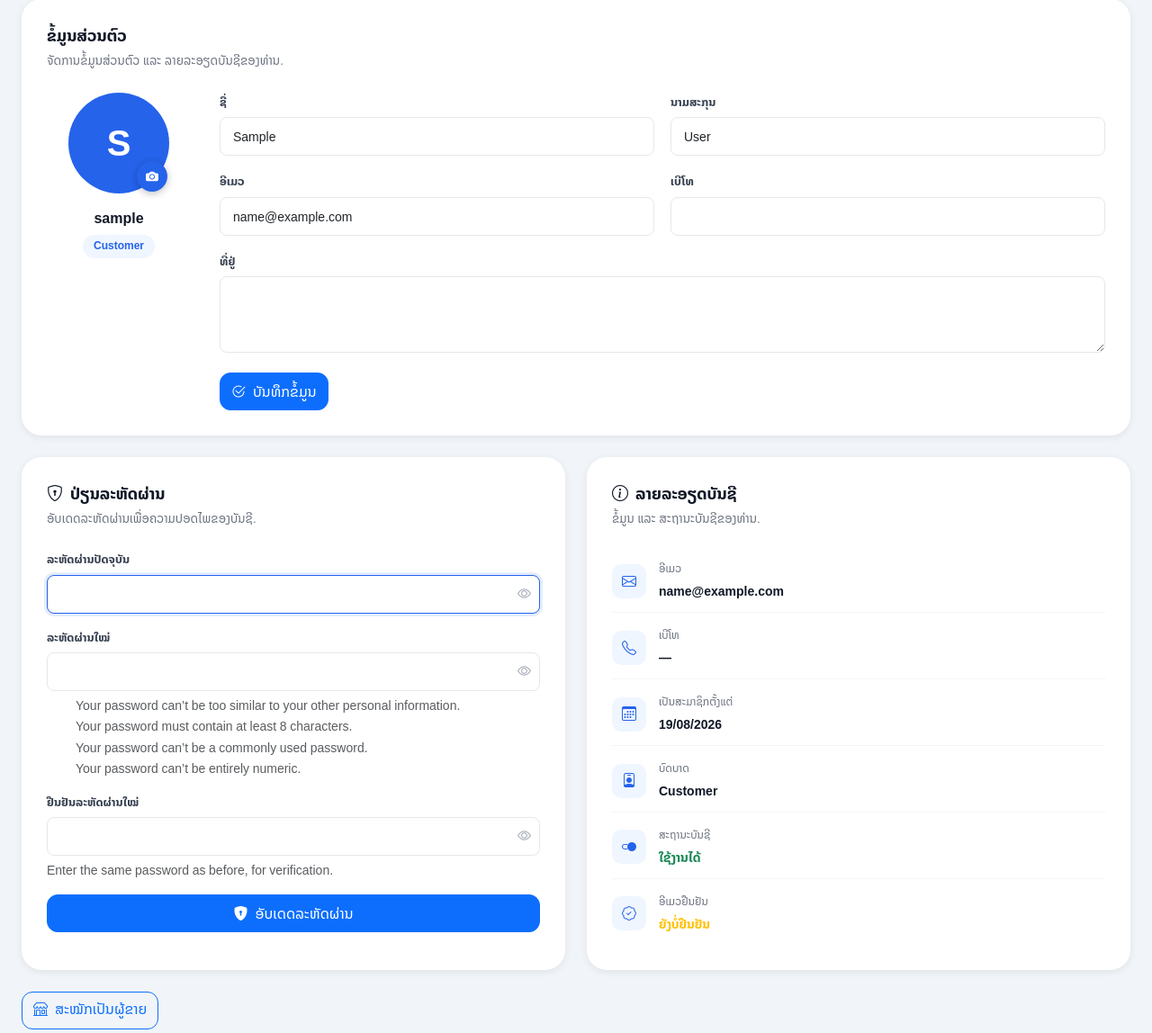
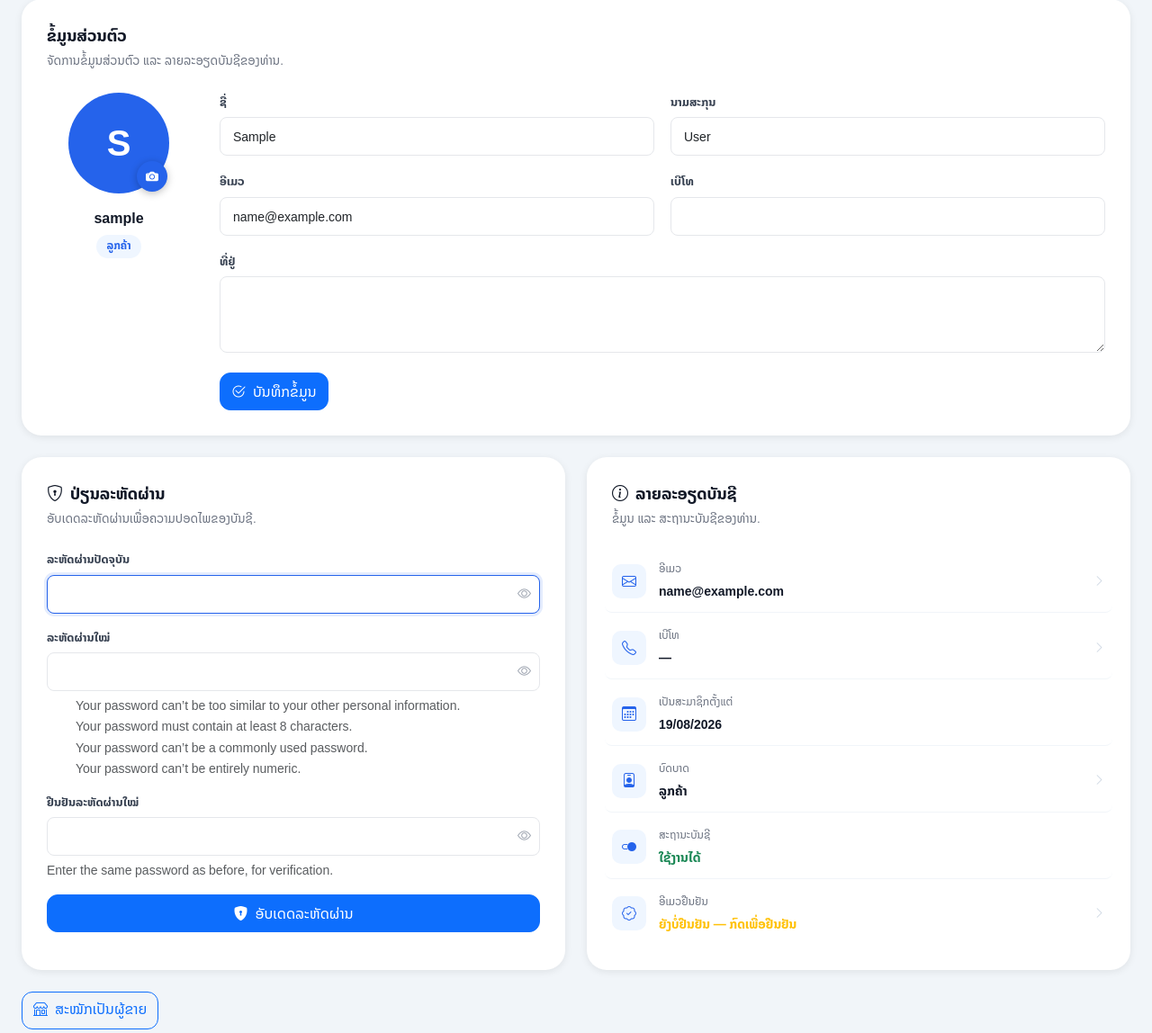
Before and after one commit to tswbxiongmusic-sys/marketplace-project, a Django app: page /accounts/profile/ in a window 1280 px wide. Shown: the part 221-1369 px from the top of the page at 90% size. Run offline with Django 5.2, Linux system fonts and the light colour scheme; the visitor is signed in with stand-in values (Sample User, id 1); data comes from the database, SQL or seed files in the repository; data that the repository does not hold is empty.

Commit message:
Make account detail rows clickable where a real destination exists; localize role labels

```diff
--- a/apps/accounts/models.py
+++ b/apps/accounts/models.py
@@ -5,9 +5,9 @@ from django.conf import settings
 
 class User(AbstractUser):
     class Role(models.TextChoices):
-        CUSTOMER = "CUSTOMER", "Customer"
-        SELLER = "SELLER", "Seller"
-        ADMIN = "ADMIN", "Admin"
+        CUSTOMER = "CUSTOMER", "ລູກຄ້າ"
+        SELLER = "SELLER", "ຜູ້ຂາຍ"
+        ADMIN = "ADMIN", "ຜູ້ດູແລລະບົບ"
 
     role = models.CharField(
         max_length=20,
--- a/static/css/profile.css
+++ b/static/css/profile.css
@@ -198,12 +198,33 @@
     display: flex;
     align-items: center;
     gap: 14px;
-    padding: 12px 0;
+    padding: 12px 8px;
+    margin: 0 -8px;
     border-bottom: 1px solid #f1f5f9;
+    border-radius: var(--radius-sm);
+    color: inherit;
+    text-decoration: none;
+    transition: background 0.15s ease;
 }
 
 .profile-detail-row:last-child {
     border-bottom: none;
+}
+
+a.profile-detail-row:hover {
+    background: #f8fafc;
+    color: inherit;
+}
+
+.profile-detail-row-static {
+    cursor: default;
+}
+
+.profile-detail-chevron {
+    margin-left: auto;
+    flex: 0 0 auto;
+    color: #cbd5e1;
+    font-size: 13px;
 }
 
 .profile-detail-icon {
@@ -219,11 +240,12 @@
     font-size: 16px;
 }
 
-.profile-detail-row > div:last-child {
+.profile-detail-row > div:nth-child(2) {
     display: flex;
     flex-direction: column;
     gap: 2px;
     min-width: 0;
+    flex: 1 1 auto;
 }
 
 .profile-detail-row span {
--- a/templates/accounts/profile.html
+++ b/templates/accounts/profile.html
@@ -142,35 +142,58 @@
 
                 <div class="profile-details-list">
 
-                    <div class="profile-detail-row">
+                    <a href="#id_email" class="profile-detail-row">
                         <div class="profile-detail-icon"><i class="bi bi-envelope"></i></div>
                         <div><span>ອີເມວ</span><strong>{{ user.email|default:"—" }}</strong></div>
-                    </div>
+                        <i class="bi bi-chevron-right profile-detail-chevron"></i>
+                    </a>
 
-                    <div class="profile-detail-row">
+                    <a href="#id_phone" class="profile-detail-row">
                         <div class="profile-detail-icon"><i class="bi bi-telephone"></i></div>
                         <div><span>ເບີໂທ</span><strong>{{ user.phone|default:"—" }}</strong></div>
-                    </div>
+                        <i class="bi bi-chevron-right profile-detail-chevron"></i>
+                    </a>
 
-                    <div class="profile-detail-row">
+                    <div class="profile-detail-row profile-detail-row-static">
                         <div class="profile-detail-icon"><i class="bi bi-calendar3"></i></div>
                         <div><span>ເປັນສະມາຊິກຕັ້ງແຕ່</span><strong>{{ user.date_joined|date:"d/m/Y" }}</strong></div>
                     </div>
 
-                    <div class="profile-detail-row">
+                    {% if user.role == "CUSTOMER" %}
+                    <a href="{% url 'seller_application' %}" class="profile-detail-row">
+                        <div class="profile-detail-icon"><i class="bi bi-person-badge"></i></div>
+                        <div><span>ບົດບາດ</span><strong>{{ user.get_role_display }}</strong></div>
+                        <i class="bi bi-chevron-right profile-detail-chevron"></i>
+                    </a>
+                    {% elif user.role == "SELLER" %}
+                    <a href="{% url 'seller_dashboard' %}" class="profile-detail-row">
+                        <div class="profile-detail-icon"><i class="bi bi-person-badge"></i></div>
+                        <div><span>ບົດບາດ</span><strong>{{ user.get_role_display }}</strong></div>
+                        <i class="bi bi-chevron-right profile-detail-chevron"></i>
+                    </a>
+                    {% elif user.is_staff %}
+                    <a href="{% url 'admin:index' %}" class="profile-detail-row">
+                        <div class="profile-detail-icon"><i class="bi bi-person-badge"></i></div>
+                        <div><span>ບົດບາດ</span><strong>{{ user.get_role_display }}</strong></div>
+                        <i class="bi bi-chevron-right profile-detail-chevron"></i>
+                    </a>
+                    {% else %}
+                    <div class="profile-detail-row profile-detail-row-static">
                         <div class="profile-detail-icon"><i class="bi bi-person-badge"></i></div>
                         <div><span>ບົດບາດ</span><strong>{{ user.get_role_display }}</strong></div>
                     </div>
+                    {% endif %}
 
-                    <div class="profile-detail-row">
+                    <div class="profile-detail-row profile-detail-row-static">
                         <div class="profile-detail-icon"><i class="bi bi-toggle2-on"></i></div>
                         <div><span>ສະຖານະບັນຊີ</span><strong class="{% if user.is_active %}text-success{% else %}text-danger{% endif %}">{% if user.is_active %}ໃຊ້ງານໄດ້{% else %}ຖືກລະງັບ{% endif %}</strong></div>
                     </div>
 
-                    <div class="profile-detail-row">
+                    <a href="{% url 'account_email' %}" class="profile-detail-row">
                         <div class="profile-detail-icon"><i class="bi bi-patch-check"></i></div>
-                        <div><span>ອີເມວຢືນຢັນ</span><strong class="{% if email_verified %}text-success{% else %}text-warning{% endif %}">{% if email_verified %}ຢືນຢັນແລ້ວ{% else %}ຍັງບໍ່ຢືນຢັນ{% endif %}</strong></div>
-                    </div>
+                        <div><span>ອີເມວຢືນຢັນ</span><strong class="{% if email_verified %}text-success{% else %}text-warning{% endif %}">{% if email_verified %}ຢືນຢັນແລ້ວ{% else %}ຍັງບໍ່ຢືນຢັນ — ກົດເພື່ອຢືນຢັນ{% endif %}</strong></div>
+                        <i class="bi bi-chevron-right profile-detail-chevron"></i>
+                    </a>
 
                 </div>
 
```
Also changed, not shown: apps/accounts/migrations/0003_alter_user_role.py (added).
